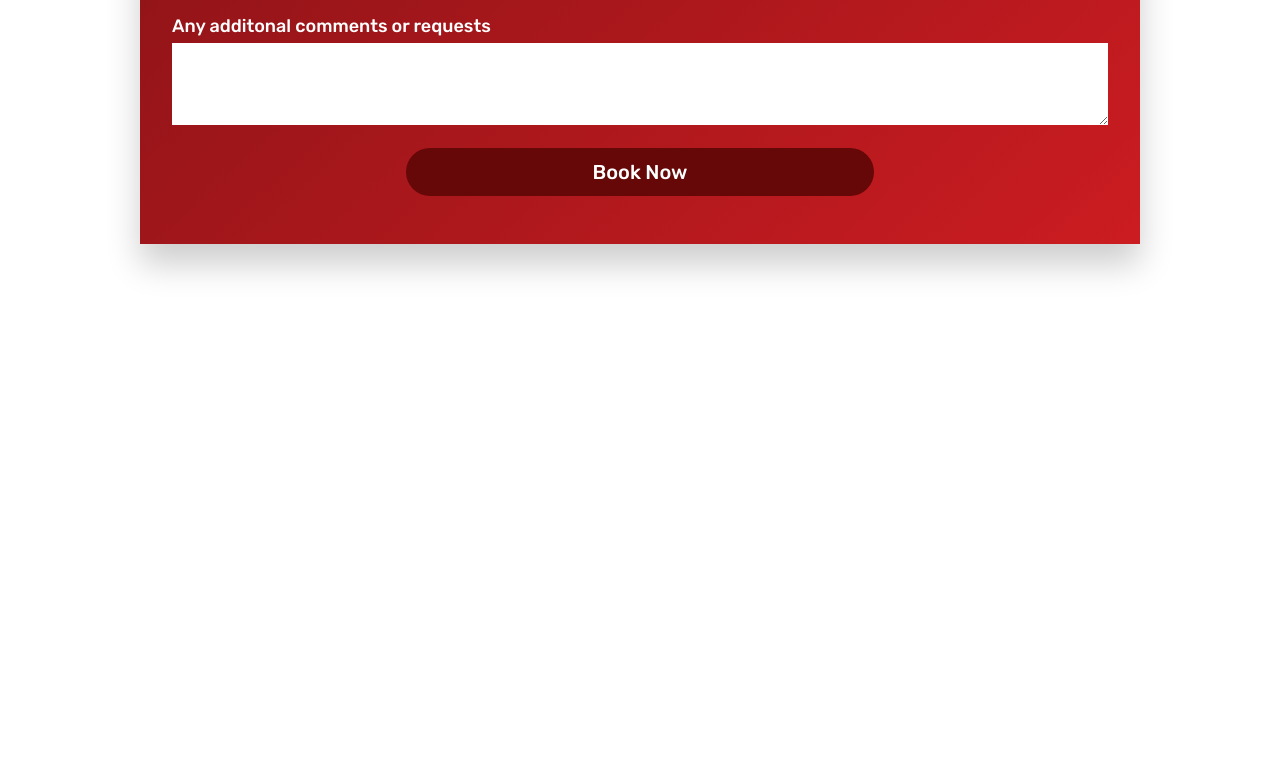
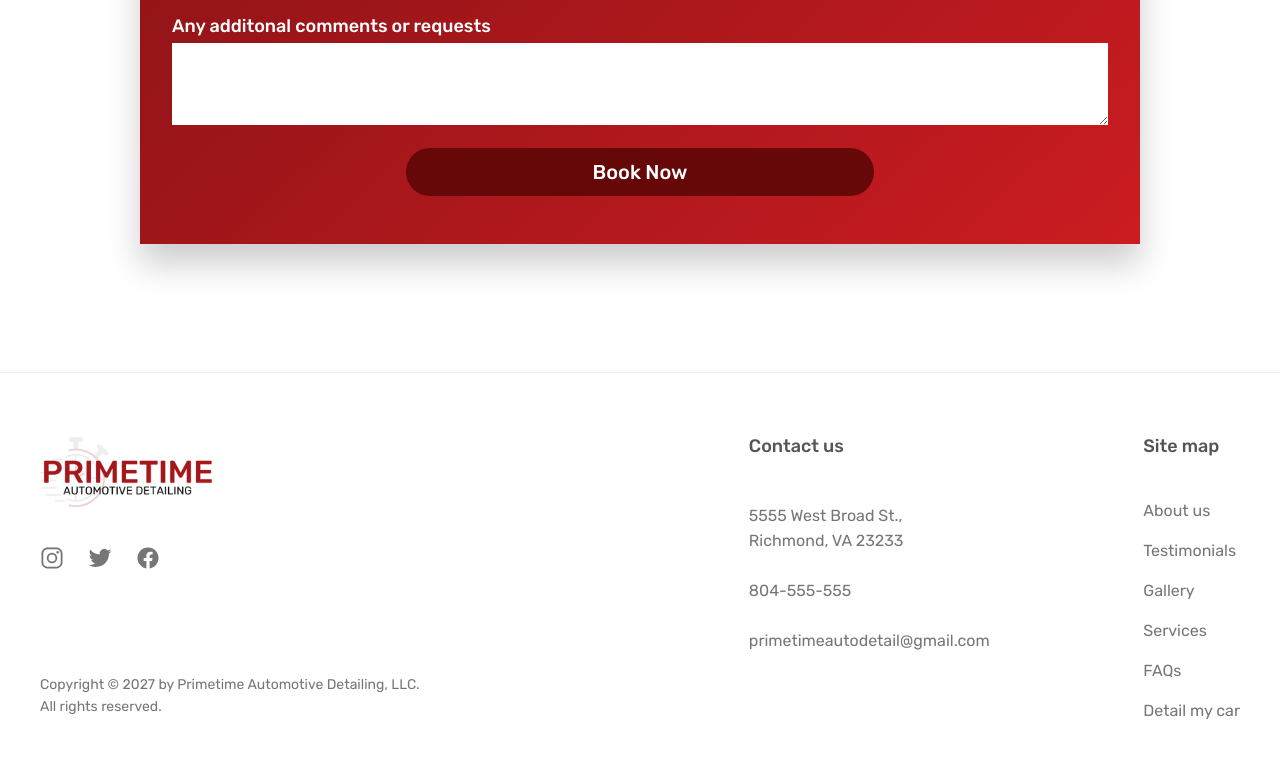
Before and after one commit to jknight4/car-wash-htmlcss-project, a plain HTML site: page index.html in a window 1280 px wide. Shown: the part 6225-6982 px from the top of the page. Before the commit the page ends 6597 px from the top, so only its background shows below. Drawn offline with nearby package versions, Linux system fonts and the light colour scheme.

Commit message:
Completed basic site

```diff
--- a/index.html
+++ b/index.html
@@ -528,14 +528,61 @@
 
 </section>
 
-
 </main>
 
 <!-- *********************** -->
 <!-- FOOTER -->
 <!-- *********************** -->
 <footer>
+    <div class="container footer margin-bottom-md">
+        <div class="footer-company">
+            <div class="">
+                <img class="footer-logo" src="img/primetime-logo.png"
+                alt="Primetime Automotive Detailing Logo"/>
+                <div class="social-media-logos">
+                    <a href="#" class="footer-link">
+                        <ion-icon class="footer-social-logo" name="logo-instagram"></ion-icon>
+                    </a>
+                    <a href="#" class="footer-link">
+                        <ion-icon class="footer-social-logo" name="logo-twitter"></ion-icon>
+                    </a>
+                    <a href="#" class="footer-link">
+                        <ion-icon class="footer-social-logo" name="logo-facebook"></ion-icon>
+                    </a>
+                </div>
+            </div>
+            <div class="copyright-box">
+                <p class ="copyright-text">
+                    Copyright &copy; <span class="copright-date">2027</span> by
+                    Primetime Automotive Detailing, LLC.<br> All rights reserved.
+                </p>
+            </div>
+        </div>
 
+        <div class="footer-contact-us">
+            <p class="footer-header">Contact us</p>
+            <address class="contacts">
+                <p>5555 West Broad St.,<br> Richmond, VA 23233</p>
+                <p><a class="footer-link" href="tel:804-555-555">804-555-555</a></p>
+                <p><a class="footer-link" href="mailto:primetimeautodetail@gmail.com">
+                    primetimeautodetail@gmail.com</a></p>
+            </address>
+
+        </div>
+
+        <div class="footer-sitemap">
+            <p class="footer-header">Site map</p>
+            <ul class="footer-list">
+                <li><a href="#" class="footer-link">About us</a></li>
+                <li><a href="#" class="footer-link">Testimonials</a></li>
+                <li><a href="#" class="footer-link">Gallery</a></li>
+                <li><a href="#" class="footer-link">Services</a></li>
+                <li><a href="#" class="footer-link">FAQs</a></li>
+                <li><a href="#" class="footer-link">Detail my car</a></li>
+            </ul>
+        </div>
+
+    </div>
 </footer>
 
 
--- a/style.css
+++ b/style.css
@@ -609,3 +609,75 @@
     color: #a4161a;
     background-color: #fff;
 }
+
+
+/* ---------------------- */
+/* FOOTER SECTION */
+/* ---------------------- */
+footer{
+    border-top: solid 1px #eee;
+    color: #767676;
+}
+.footer{
+    padding-top: 6.4rem;
+    display: grid;
+    grid-template-columns: 2fr 1fr auto;
+    width: 100%;
+    column-gap: 8rem;
+}
+.footer-company{
+    display:flex;
+    flex-direction: column;
+    justify-content: space-between;
+}
+.footer-logo{
+    height:7rem;
+    width: auto;
+}
+.footer-link:link,
+.footer-link:visited{
+    color: #767676;
+    transition: all 0.3s;
+    text-decoration: none;
+}
+.footer-link:active,
+.footer-link:hover{
+    color: #474747;
+}
+.social-media-logos{
+    margin-top: 3.6rem;
+    display:flex;
+    gap: 2.4rem;
+}
+.footer-social-logo{
+    height: 2.4rem;
+    width: 2.4rem;
+}
+.copyright-text{
+    font-size: 1.4rem;
+    line-height: 1.6;
+}
+.footer-contact-us{
+    height: 20rem;
+}
+.footer-header{
+    margin-bottom: 4.8rem;
+    font-size: 1.8rem;
+    font-weight: 500;
+    color: #555;
+}
+.contacts{
+    font-style: normal;
+    font-size: 1.6rem;
+    line-height: 1.6;
+}
+.contacts p{
+    margin-bottom: 2.4rem;
+}
+.footer-list{
+    list-style: none;
+    display:flex;
+    flex-direction: column;
+    gap: 2.4rem;
+    font-size: 1.6rem;
+}
```
